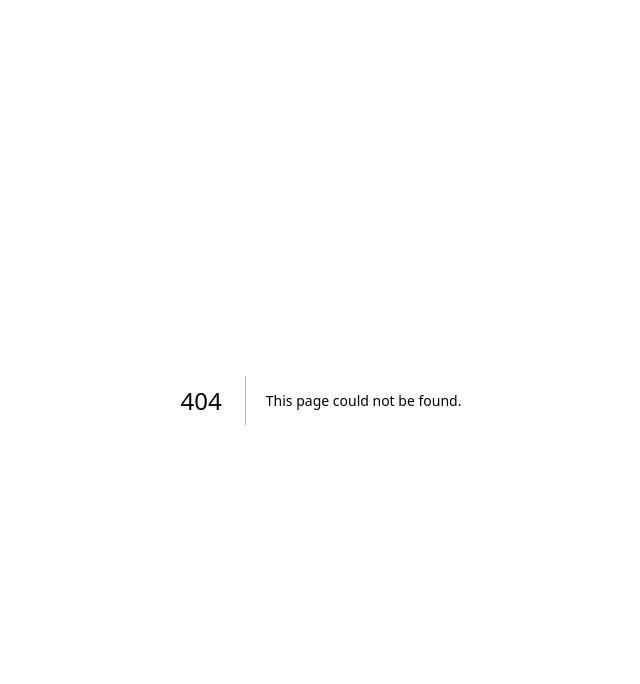
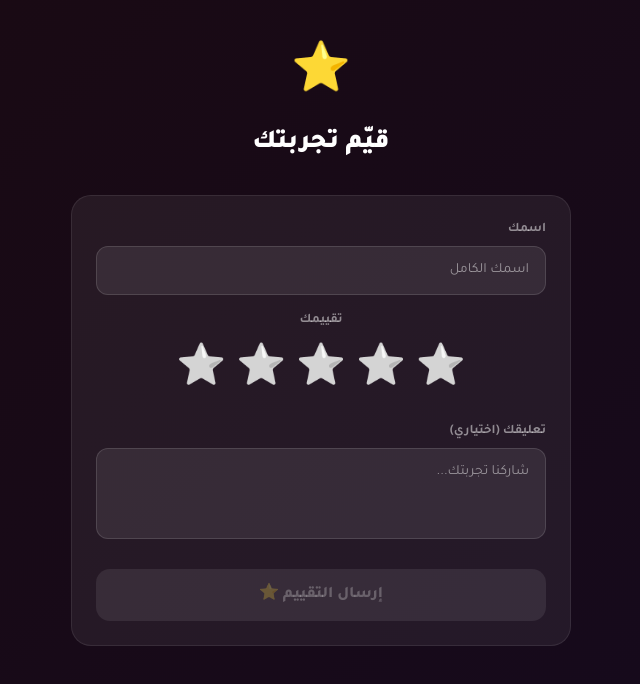
Before and after one commit to ashraff066-afk/waslni, a Next.js app: page /review in a window 1280 px wide. Before the commit this address had no page. Shown: the top 684 px of the page, without its empty margins (319-959 px from the left). Built offline with nearby package versions, Linux system fonts and the light colour scheme.

Commit message:
add reviews system and review page

```diff
--- /dev/null
+++ b/app/review/page.tsx
@@ -0,0 +1,108 @@
+"use client";
+import { useState, useEffect } from "react";
+import { useSearchParams } from "next/navigation";
+import { supabase } from "../supabase";
+
+export default function ReviewPage() {
+  const searchParams = useSearchParams();
+  const orderNumber = searchParams.get("order") || "";
+  const [seller, setSeller] = useState<any>(null);
+  const [rating, setRating] = useState(0);
+  const [hoverRating, setHoverRating] = useState(0);
+  const [comment, setComment] = useState("");
+  const [customerName, setCustomerName] = useState("");
+  const [loading, setLoading] = useState(false);
+  const [submitted, setSubmitted] = useState(false);
+  const [error, setError] = useState("");
+
+  useEffect(() => {
+    if (orderNumber) loadOrder();
+  }, [orderNumber]);
+
+  const loadOrder = async () => {
+    const { data } = await supabase.from("orders").select("*").eq("id", orderNumber).single();
+    if (data) {
+      setCustomerName(data.customer_name || "");
+      const { data: sellerData } = await supabase.from("sellers").select("*").eq("id", data.seller_id).single();
+      setSeller(sellerData);
+    }
+  };
+
+  const submitReview = async () => {
+    if (rating === 0) { setError("يرجى اختيار تقييم"); return; }
+    if (!seller) { setError("حدث خطأ، حاول مجدداً"); return; }
+    setLoading(true);
+    await supabase.from("reviews").insert([{
+      seller_id: seller.id,
+      order_number: orderNumber,
+      rating,
+      comment,
+      customer_name: customerName,
+    }]);
+    setLoading(false);
+    setSubmitted(true);
+  };
+
+  if (submitted) return (
+    <div dir="rtl" style={{ minHeight: "100vh", background: "linear-gradient(135deg,#1a0a12,#150a1e)", display: "flex", alignItems: "center", justifyContent: "center", padding: 16, fontFamily: "Tajawal, sans-serif" }}>
+      <style>{`@import url('https://fonts.googleapis.com/css2?family=Tajawal:wght@400;700;800;900&display=swap'); *{box-sizing:border-box;margin:0;padding:0}`}</style>
+      <div style={{ background: "#ffffff10", borderRadius: 24, padding: 32, maxWidth: 400, width: "100%", textAlign: "center", border: "1px solid #00d4aa33" }}>
+        <div style={{ fontSize: 64, marginBottom: 16 }}>🌟</div>
+        <h2 style={{ fontSize: 22, fontWeight: 900, color: "#fff", marginBottom: 8 }}>شكراً على تقييمك!</h2>
+        <p style={{ color: "#ffffff60", fontSize: 14, marginBottom: 24 }}>رأيك يساعدنا على التحسين</p>
+        <button onClick={() => window.location.href = "/"} style={{ width: "100%", padding: "13px", background: "linear-gradient(135deg,#ec4899,#a855f7)", border: "none", borderRadius: 14, fontSize: 15, fontWeight: 700, cursor: "pointer", color: "#fff", fontFamily: "Tajawal,sans-serif" }}>
+          🛍️ تسوق مجدداً
+        </button>
+      </div>
+    </div>
+  );
+
+  return (
+    <div dir="rtl" style={{ minHeight: "100vh", background: "linear-gradient(135deg,#1a0a12,#150a1e)", color: "#e2e8f0", fontFamily: "'Tajawal','Cairo',sans-serif", padding: "40px 16px" }}>
+      <style>{`@import url('https://fonts.googleapis.com/css2?family=Tajawal:wght@400;700;800;900&display=swap'); *{box-sizing:border-box;margin:0;padding:0}`}</style>
+
+      <div style={{ maxWidth: 500, margin: "0 auto" }}>
+        <div style={{ textAlign: "center", marginBottom: 32 }}>
+          <div style={{ fontSize: 48, marginBottom: 12 }}>⭐</div>
+          <h1 style={{ fontSize: 26, fontWeight: 900, color: "#fff", marginBottom: 8 }}>قيّم تجربتك</h1>
+          {seller && <p style={{ color: "#ffffff60", fontSize: 14 }}>متجر {seller.business_name}</p>}
+        </div>
+
+        <div style={{ background: "#ffffff10", borderRadius: 20, padding: 24, border: "1px solid #ffffff15" }}>
+          {/* اسم الزبون */}
+          <div style={{ marginBottom: 16 }}>
+            <label style={{ display: "block", fontSize: 13, color: "#ffffff80", marginBottom: 6, fontWeight: 600 }}>اسمك</label>
+            <input type="text" placeholder="اسمك الكامل" value={customerName} onChange={e => setCustomerName(e.target.value)} style={{ width: "100%", padding: "13px 16px", borderRadius: 12, background: "#ffffff15", border: "1px solid #ffffff20", color: "#fff", fontSize: 14, outline: "none", fontFamily: "Tajawal,sans-serif" }} />
+          </div>
+
+          {/* النجوم */}
+          <div style={{ marginBottom: 20, textAlign: "center" }}>
+            <label style={{ display: "block", fontSize: 13, color: "#ffffff80", marginBottom: 12, fontWeight: 600 }}>تقييمك</label>
+            <div style={{ display: "flex", justifyContent: "center", gap: 10 }}>
+              {[1, 2, 3, 4, 5].map(star => (
+                <span key={star} onClick={() => setRating(star)} onMouseEnter={() => setHoverRating(star)} onMouseLeave={() => setHoverRating(0)} style={{ fontSize: 40, cursor: "pointer", filter: (hoverRating || rating) >= star ? "none" : "grayscale(1)", transition: "transform 0.1s", transform: (hoverRating || rating) >= star ? "scale(1.2)" : "scale(1)" }}>⭐</span>
+              ))}
+            </div>
+            {rating > 0 && (
+              <p style={{ color: "#f59e0b", fontSize: 13, marginTop: 10, fontWeight: 700 }}>
+                {rating === 1 ? "سيء 😞" : rating === 2 ? "مقبول 😐" : rating === 3 ? "جيد 🙂" : rating === 4 ? "جيد جداً 😊" : "ممتاز! 🌟"}
+              </p>
+            )}
+          </div>
+
+          {/* التعليق */}
+          <div style={{ marginBottom: 20 }}>
+            <label style={{ display: "block", fontSize: 13, color: "#ffffff80", marginBottom: 6, fontWeight: 600 }}>تعليقك (اختياري)</label>
+            <textarea placeholder="شاركنا تجربتك..." value={comment} onChange={e => setComment(e.target.value)} rows={3} style={{ width: "100%", padding: "13px 16px", borderRadius: 12, background: "#ffffff15", border: "1px solid #ffffff20", color: "#fff", fontSize: 14, outline: "none", fontFamily: "Tajawal,sans-serif", resize: "none" }} />
+          </div>
+
+          {error && <div style={{ background: "#ef444422", border: "1px solid #ef4444", borderRadius: 10, padding: "10px 14px", color: "#ef4444", fontSize: 13, marginBottom: 16, textAlign: "center" }}>{error}</div>}
+
+          <button onClick={submitReview} disabled={loading || rating === 0} style={{ width: "100%", padding: "14px", background: rating > 0 ? "linear-gradient(135deg,#ec4899,#a855f7)" : "#ffffff15", border: "none", borderRadius: 14, fontSize: 16, fontWeight: 800, cursor: rating > 0 ? "pointer" : "not-allowed", color: rating > 0 ? "#fff" : "#ffffff40", fontFamily: "Tajawal,sans-serif" }}>
+            {loading ? "جاري الإرسال..." : "إرسال التقييم ⭐"}
+          </button>
+        </div>
+      </div>
+    </div>
+  );
+}
--- a/app/shop/[slug]/profile/page.tsx
+++ b/app/shop/[slug]/profile/page.tsx
@@ -11,6 +11,7 @@ export default function ShopProfile() {
   const [categories, setCategories] = useState<any[]>([]);
   const [loading, setLoading] = useState(true);
   const [notFound, setNotFound] = useState(false);
+  const [reviews, setReviews] = useState<any[]>([]);
 
   useEffect(() => { if (slug) loadData(); }, [slug]);
 
@@ -22,6 +23,8 @@ export default function ShopProfile() {
     setProducts(prodsData || []);
     const { data: catsData } = await supabase.from("categories").select("*").eq("seller_id", data[0].id);
     setCategories(catsData || []);
+    const { data: reviewsData } = await supabase.from("reviews").select("*").eq("seller_id", data[0].id).order("created_at", { ascending: false }).limit(5);
+setReviews(reviewsData || []);
     setLoading(false);
   };
 
@@ -110,7 +113,25 @@ export default function ShopProfile() {
           </div>
         )}
       </div>
-
+{/* التقييمات */}
+{reviews.length > 0 && (
+  <div style={{ background: "#ffffff10", borderRadius: 20, padding: 20, marginBottom: 16, border: "1px solid #ffffff15" }}>
+    <h3 style={{ fontWeight: 800, color: "#fff", marginBottom: 14, fontSize: 15 }}>⭐ آراء الزبائن</h3>
+    <div style={{ display: "flex", flexDirection: "column", gap: 10 }}>
+      {reviews.map((r, i) => (
+        <div key={i} style={{ background: "#ffffff08", borderRadius: 12, padding: "12px 16px" }}>
+          <div style={{ display: "flex", justifyContent: "space-between", alignItems: "center", marginBottom: 6 }}>
+            <span style={{ fontWeight: 700, color: "#fff", fontSize: 13 }}>{r.customer_name || "زبون"}</span>
+            <div style={{ display: "flex", gap: 2 }}>
+              {[1,2,3,4,5].map(s => <span key={s} style={{ fontSize: 14, filter: r.rating >= s ? "none" : "grayscale(1)" }}>⭐</span>)}
+            </div>
+          </div>
+          {r.comment && <p style={{ fontSize: 13, color: "#ffffff60", lineHeight: 1.6 }}>{r.comment}</p>}
+        </div>
+      ))}
+    </div>
+  </div>
+)}
       {/* زر التسوق */}
       <div style={{ position: "fixed", bottom: 0, left: 0, right: 0, padding: 16, background: "#0a0e1acc", backdropFilter: "blur(10px)", borderTop: "1px solid #ffffff15" }}>
        <div style={{ display: "flex", gap: 10, maxWidth: 600, margin: "0 auto" }}>
```
